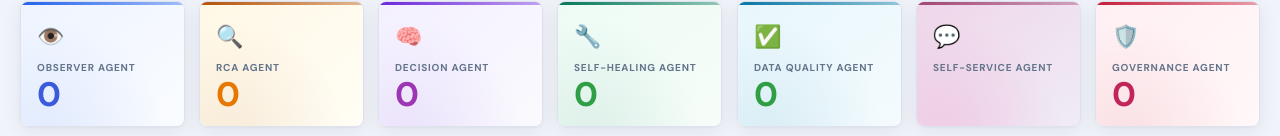
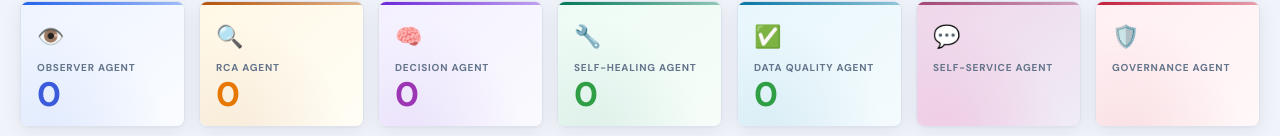
Before and after one commit to vishnuchinthakuntla/gcp-aureus-frontend, a React (Vite) app: page /dashboard in a window 1280 px wide. Shown: the part 163-299 px from the top of the page. Built offline with nearby package versions, Linux system fonts and the light colour scheme; no server answers; a web font is replaced by a local one.

Commit message:
Made tickets table visible all the time

```diff
--- a/src/components/AgentGrid/AgentCard.jsx
+++ b/src/components/AgentGrid/AgentCard.jsx
@@ -11,7 +11,7 @@ const AgentCard = ({ agent, selected, onClick }) => {
     >
       <span className="card-icon">{icon}</span>
       <div className="score-label">{label}</div>
-      <div className="score-value" style={{ color: numColor }}>{agent.id === "selfservice" ? "" : count}</div>
+      <div className="score-value" style={{ color: numColor }}>{agent.id === "selfservice" || agent.id === "governance" ? "" : count}</div>
       {/* <div className="agent-card__status">
         <span className={`agent-card__status-dot agent-card__status-dot--${status}`} />
         {active > 0 ? `${active} ACTIVE` : processed > 0 ? `${processed} DONE` : 'IDLE'}
--- a/src/components/Sidebar/Sidebar.jsx
+++ b/src/components/Sidebar/Sidebar.jsx
@@ -31,6 +31,7 @@ const ICON_MAP = {
 export default function Sidebar({ open }) {
 
     const selectAgent = useAgentStore((s) => s.selectAgent);
+    const selectedAgent = useAgentStore((s) => s.selectedAgent);
 
     return (
         <aside className={`sidebar${open ? ' open' : ''}`}>
@@ -46,7 +47,7 @@ export default function Sidebar({ open }) {
                 return (
                     <button
                         key={agent.id}
-                        onClick={() => selectAgent(agent.id)}
+                        onClick={() => selectAgent(agent.id === selectedAgent ? null : agent.id)}
                     >
                         {/* <Icon className={`icon ${agent.id}`} size={18} /> */}
                         <span className="icon">{agent.icon}</span>
--- a/src/pages/Dashboard.jsx
+++ b/src/pages/Dashboard.jsx
@@ -51,11 +51,11 @@ const Dashboard = () => {
             isActive={agent.status === 'active'}
             onClose={closePanel}
           />
-        ) : selectedAgent === "pipelines" ? (
+        ) : selectedAgent === "pipelines" && (
           <PipelinesTable />
-        ) : (
-          <TicketsTable />
         )}
+
+        <TicketsTable />
 
         {selectedTicket && <TicketsDrawer />}
         <Charts />
```
Also changed, not shown: 1 other file (tests, documents, lock files or other folders).
